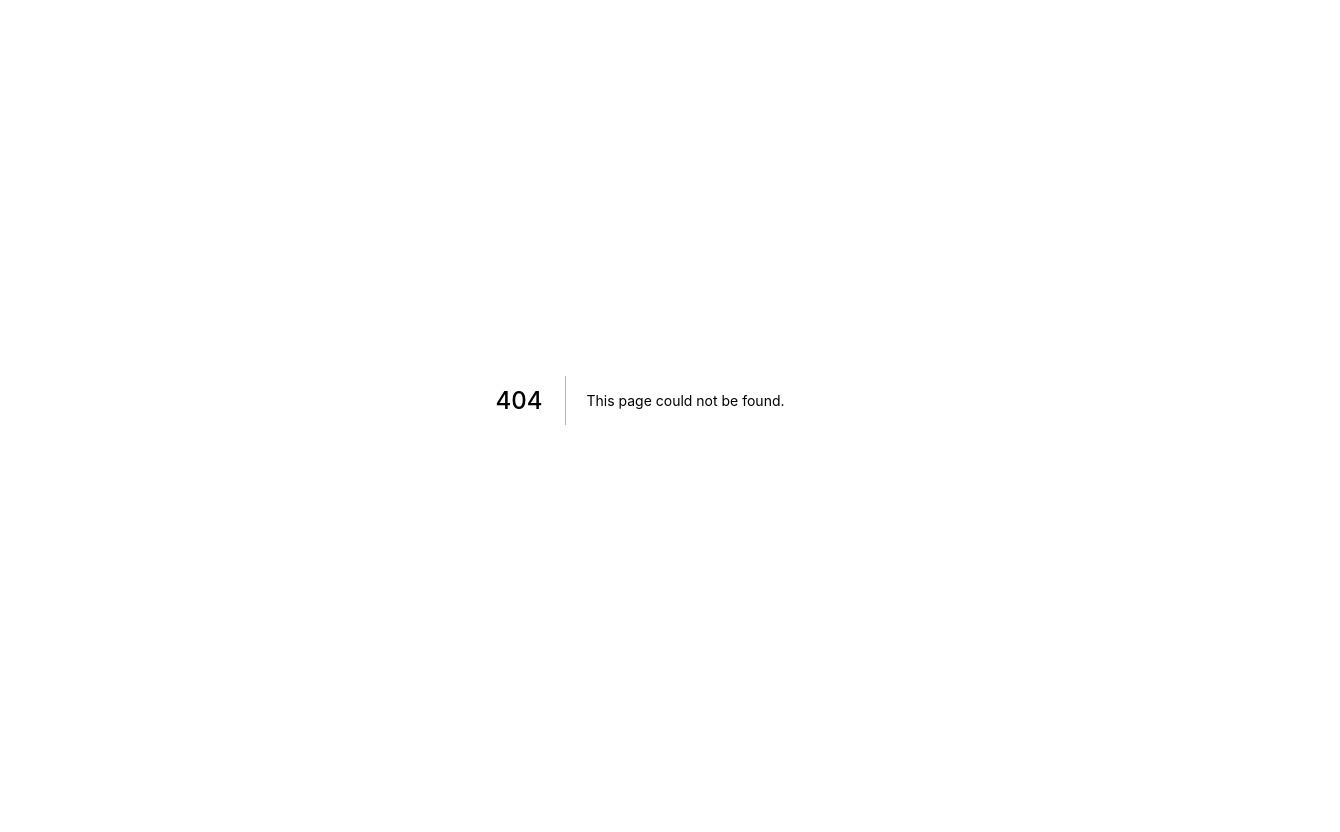
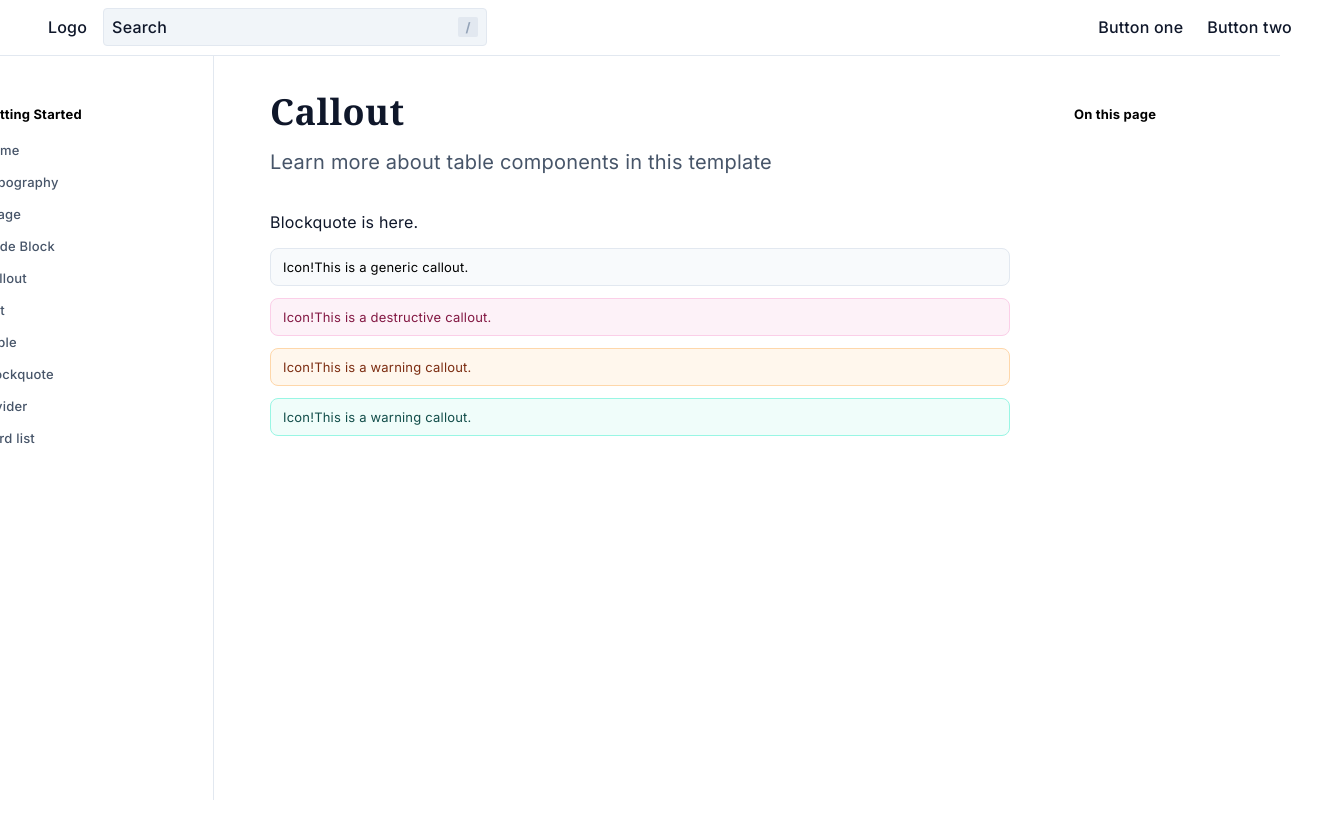
Before and after one commit to vrepsys/portal-template, a Next.js app: page /callout in a window 1280 px wide. Before the commit this address had no page. Shown: the whole page, 1340 px wide, since content can reach past the window. Before the commit the page ends 800 px from the top, so only its background shows below. Built offline with nearby package versions, Linux system fonts and the light colour scheme; a web font is replaced by a local one.

Commit message:
Callout style created

```diff
--- a/components/side-navigation/SideNavigation.tsx
+++ b/components/side-navigation/SideNavigation.tsx
@@ -3,12 +3,12 @@ const navItems = [
   { name: 'Typography', href: '/typography' },
   { name: 'Image', href: '/image' },
   { name: 'Code Block', href: '/codeBlock' },
-  { name: 'Callout', href: '#' },
+  { name: 'Callout', href: '/callout' },
   { name: 'List', href: '/list' },
   { name: 'Table', href: '/table' },
   { name: 'Blockquote', href: '/blockQuote' },
   { name: 'Divider', href: '/divider' },
-  { name: 'Card list', href: '#' },
+  { name: 'Card list', href: '/cardList' },
 ];
 
 function classNames(...classes: string[]) {
--- /dev/null
+++ b/pages/callout.tsx
@@ -0,0 +1,33 @@
+import { NextPage } from "next";
+import { PageLayout } from "../components/page-layout";
+import { PageSubtitle, PageTitle } from "../components/typography";
+
+const CalloutPage: NextPage = () => {
+  return (
+    <PageLayout>
+      <article>
+        <header>
+          <PageTitle>Callout</PageTitle>
+          <PageSubtitle>
+            Learn more about table components in this template
+          </PageSubtitle>
+        </header>
+        <p>Blockquote is here.</p>
+        <div className="my-3 px-3 py-2 rounded-lg bg-slate-50 border border-color-divider text-small">
+            <span>Icon!</span>This is a generic callout.
+        </div>
+        <div className="my-3 px-3 py-2 rounded-lg bg-pink-50 border border-pink-200 text-pink-900 text-small">
+            <span>Icon!</span>This is a destructive callout.
+        </div>
+        <div className="my-3 px-3 py-2 rounded-lg bg-orange-50 border border-orange-200 text-orange-900 text-small">
+            <span>Icon!</span>This is a warning callout.
+        </div>
+        <div className="my-3 px-3 py-2 rounded-lg bg-teal-50 border border-teal-200 text-teal-900 text-small">
+            <span>Icon!</span>This is a warning callout.
+        </div>
+      </article>
+    </PageLayout>
+  );
+};
+
+export default CalloutPage;
--- /dev/null
+++ b/pages/cardList.tsx
@@ -0,0 +1,24 @@
+import { NextPage } from "next";
+import { PageLayout } from "../components/page-layout";
+import { PageSubtitle, PageTitle } from "../components/typography";
+
+const CardListPage: NextPage = () => {
+  return (
+    <PageLayout>
+      <article>
+        <header>
+          <PageTitle>Card List</PageTitle>
+          <PageSubtitle>
+            Learn more about table components in this template
+          </PageSubtitle>
+        </header>
+        <p>Blockquote is here.</p>
+        <div>
+            This is a card!
+        </div>
+      </article>
+    </PageLayout>
+  );
+};
+
+export default CardListPage;
--- a/styles/globals.css
+++ b/styles/globals.css
@@ -76,6 +76,12 @@ a {
   article ol li {
     @apply ml-5;
   }
+  article ul li::marker {
+    @apply text-color-tertiary;
+  }
+  article ol li::marker {
+    @apply text-color-secondary;
+  }
   article ul ul,
   article ol ol {
     @apply my-1;
@@ -128,10 +134,13 @@ a {
     @apply px-2 py-1 text-color-secondary;
   }
   article table tbody td {
-    @apply border-b border-l border-color-divider;
+    @apply border-b border-color-divider;
   }
   article table tbody tr:first-child td {
     @apply border-t;
+  }
+  article table tbody td:first-child {
+    @apply border-l;
   }
   article table tbody td:last-child {
     @apply border-r;
@@ -140,16 +149,16 @@ a {
     @apply bg-slate-50;
   }
   article table tbody tr:first-child td:first-child {
-    @apply rounded-tl;
+    @apply rounded-tl-lg;
   }
   article table tbody tr:first-child td:last-child {
-    @apply rounded-tr;
+    @apply rounded-tr-lg;
   }
   article table tbody tr:last-child td:first-child {
-    @apply rounded-bl;
+    @apply rounded-bl-lg;
   }
   article table tbody tr:last-child td:last-child {
-    @apply rounded-br;
+    @apply rounded-br-lg;
   }
 
   .button {
```
